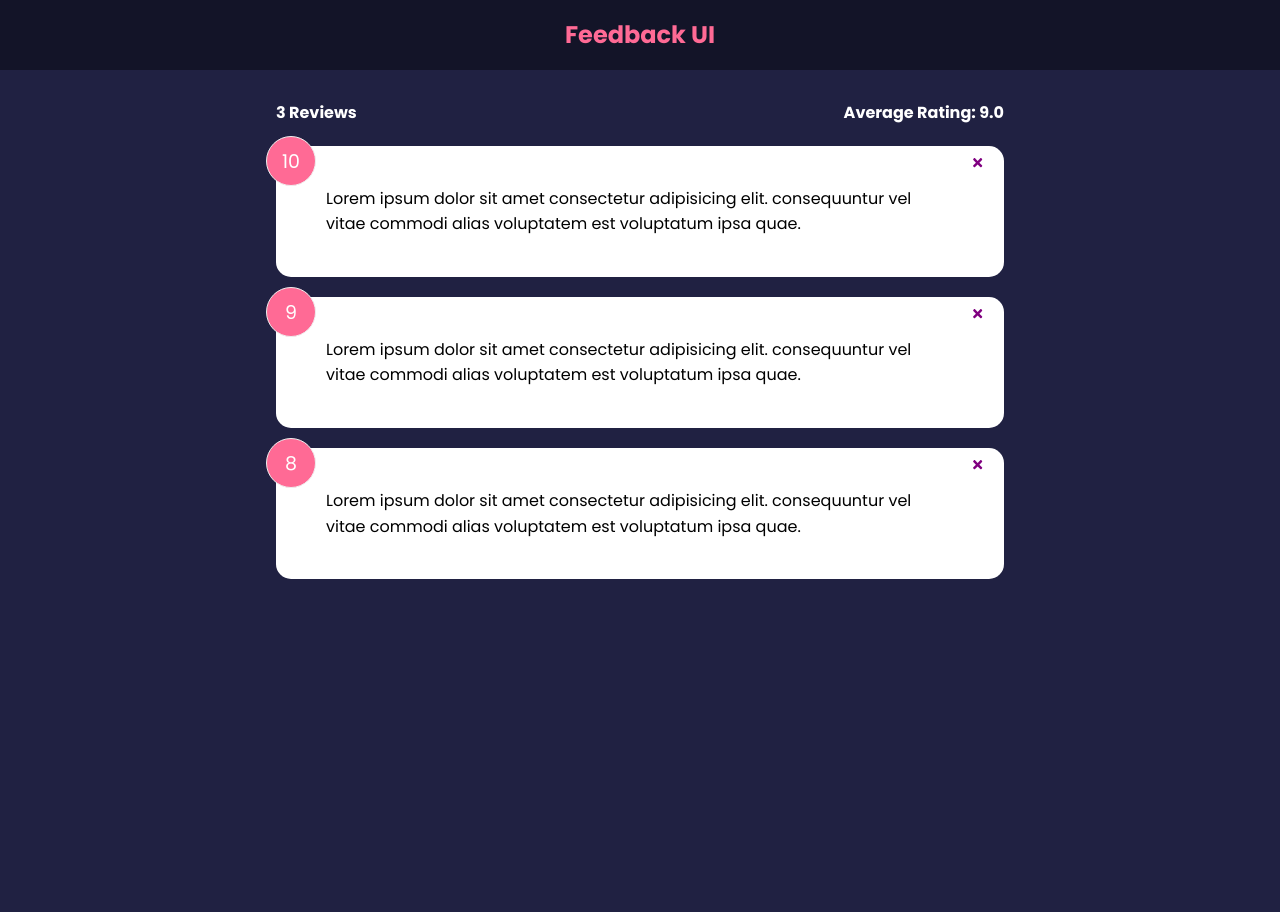
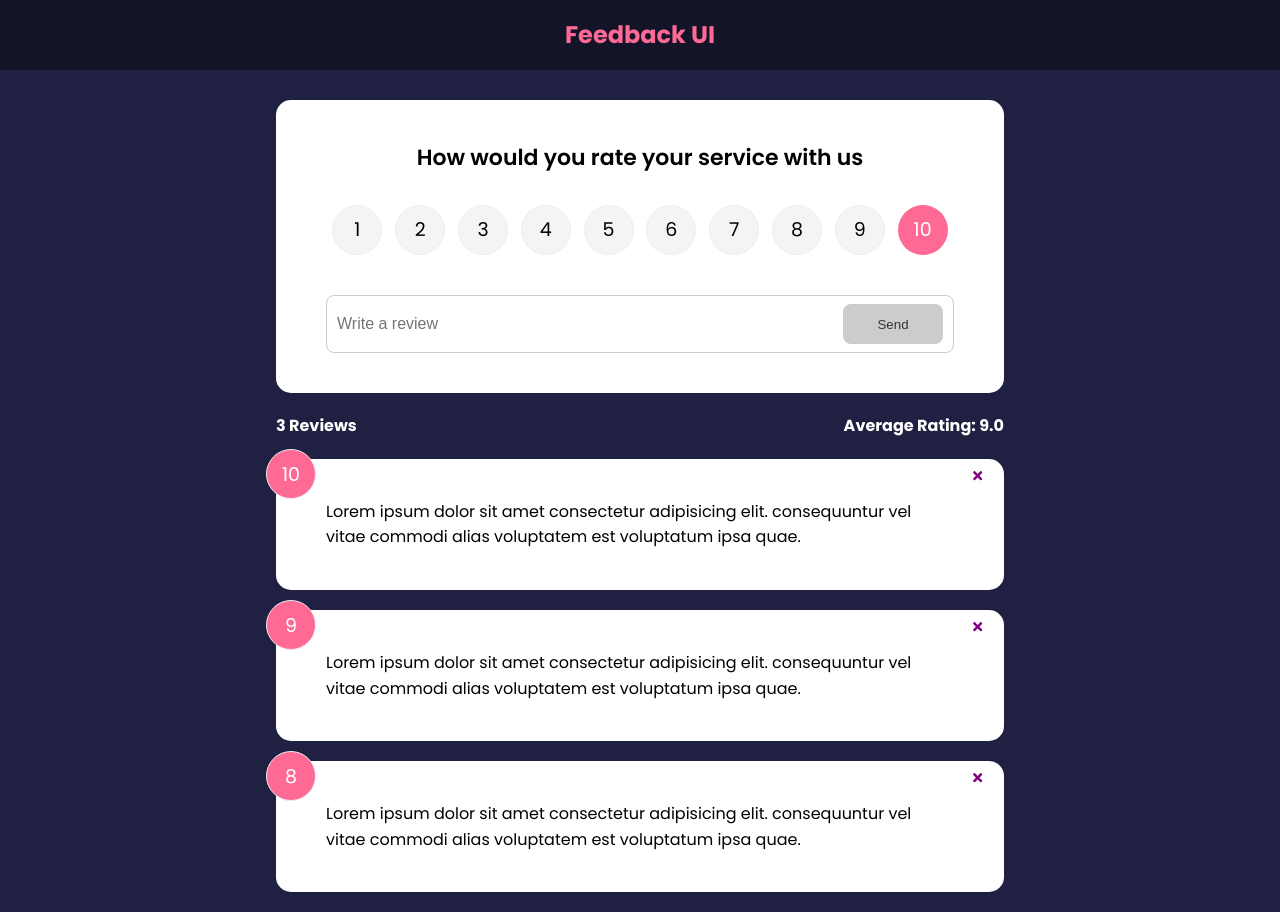
Before and after one commit to Princess-Morris/Feedback-App, a React (Create React App) app: page / in a window 1280 px wide. Before the commit the page ends 800 px from the top, so only its background shows below. Built offline with nearby package versions, Linux system fonts and the light colour scheme.

Commit message:
added the form component

```diff
--- a/src/App.js
+++ b/src/App.js
@@ -3,6 +3,7 @@
 import FeedbackData from "./data/FeedbackData";
 import FeedbackList from "./components/FeedbackList";
 import FeedbackStats from "./components/FeedbackStats";
+import FeedbackForm from "./components/FeedbackForm";
 
 function App() {
   const [feedback, setFeedback] = useState(FeedbackData)
@@ -17,6 +18,7 @@
     <>
     <Header />
    <div className="container">
+    <FeedbackForm />
     <FeedbackStats feedback={feedback} />
     <FeedbackList feedback={feedback}
     handleDelete={deleteFeedbck}
--- /dev/null
+++ b/src/components/FeedbackForm.jsx
@@ -0,0 +1,49 @@
+import { useState } from "react";
+import Card from "./shared/Card";
+import Button from "./shared/Button";
+import RatingSelect from "./RatingSelect";
+
+const FeedbackForm = () => {
+
+  const [text, setText] = useState('')
+  const [rating, setRating] = useState(10)
+  const [btnDisabled, setBtnDisabled] = useState(true)
+  const [message, setMessage] = useState('')
+
+  const handleTextChange = (e) => {
+    if(text === ''){
+      setBtnDisabled(true)
+      setMessage(null)
+    } else if(text !== '' && text.trim().length <= 10){
+      setMessage('Text must be at least 10 characters')
+      setBtnDisabled(true)
+    } else{
+      setMessage(null)
+      setBtnDisabled(false)
+    }
+    setText(e.target.value)
+  }
+
+  return (
+    <Card>
+      <form>
+        <h2>How would you rate your service with us</h2>
+        <RatingSelect select={(rating) => setRating(rating)} />
+        <div className="input-group">
+        <input onChange={handleTextChange}
+        type="text"
+        placeholder="Write a review"
+        value={text}
+        />
+        <Button type="submit" isDisabled={btnDisabled}
+        >
+          Send
+        </Button>
+        </div>
+         {message && <div className='message'>{message}</div>}
+      </form>
+    </Card>
+  );
+}
+
+export default FeedbackForm;
--- /dev/null
+++ b/src/components/RatingSelect.jsx
@@ -0,0 +1,135 @@
+import { useState } from "react";
+
+const RatingSelect = ({select}) => {
+    const [selected, setSelected] = useState(10)
+
+    const handleChange = (e) => {
+        setSelected(+e.currentTarget.value)
+        select(+e.currentTarget.value)
+    }
+  return (
+    <ul className="rating">
+        <li>
+            <input
+            type="radio"
+            id='num1'
+            name="rating"
+            value='1'
+            onChange={handleChange}
+            checked={selected === 1}
+            />
+            <label htmlFor="num1">1</label>
+        </li>
+
+        <li>
+            <input
+            type="radio"
+            id='num2'
+            name="rating"
+            value='2'
+            onChange={handleChange}
+            checked={selected === 2}
+            />
+            <label htmlFor="num2">2</label>
+        </li>
+
+        <li>
+            <input
+            type="radio"
+            id='num3'
+            name="rating"
+            value='3'
+            onChange={handleChange}
+            checked={selected === 3}
+            />
+            <label htmlFor="num3">3</label>
+        </li>
+
+        <li>
+            <input
+            type="radio"
+            id='num4'
+            name="rating"
+            value='4'
+            onChange={handleChange}
+            checked={selected === 4}
+            />
+            <label htmlFor="num1">4</label>
+        </li>
+
+        <li>
+            <input
+            type="radio"
+            id='num5'
+            name="rating"
+            value='5'
+            onChange={handleChange}
+            checked={selected === 5}
+            />
+            <label htmlFor="num1">5</label>
+        </li>
+
+        <li>
+            <input
+            type="radio"
+            id='num6'
+            name="rating"
+            value='6'
+            onChange={handleChange}
+            checked={selected === 6}
+            />
+            <label htmlFor="num6">6</label>
+        </li>
+
+        <li>
+            <input
+            type="radio"
+            id='num7'
+            name="rating"
+            value='7'
+            onChange={handleChange}
+            checked={selected === 7}
+            />
+            <label htmlFor="num7">7</label>
+        </li>
+
+        <li>
+            <input
+            type="radio"
+            id='num8'
+            name="rating"
+            value='8'
+            onChange={handleChange}
+            checked={selected === 8}
+            />
+            <label htmlFor="num8">8</label>
+        </li>
+
+        <li>
+            <input
+            type="radio"
+            id='num9'
+            name="rating"
+            value='9'
+            onChange={handleChange}
+            checked={selected === 9}
+            />
+            <label htmlFor="num9">9</label>
+        </li>
+
+        <li>
+            <input
+            type="radio"
+            id='num10'
+            name="rating"
+            value='10'
+            onChange={handleChange}
+            checked={selected === 10}
+            />
+            <label htmlFor="num1">10</label>
+        </li>
+    </ul>
+  );
+}
+
+export default RatingSelect;
--- /dev/null
+++ b/src/components/shared/Button.jsx
@@ -0,0 +1,24 @@
+import PropTypes from 'prop-types';
+
+
+const Button = ({children, type, version, isDisabled}) => {
+  return (
+    <button type={type} disabled={isDisabled} className={`btn btn-${version}`}>
+      {children}
+    </button>
+  );
+}
+Button.defaultProps = {
+    version: 'primary',
+    type: 'button',
+    isDisabled: false
+}
+
+Button.propTypes = {
+    children: PropTypes.node.isRequired,
+    version: PropTypes.string,
+    type: PropTypes.string,
+    isDisabled: PropTypes.bool
+}
+
+export default Button;
```
